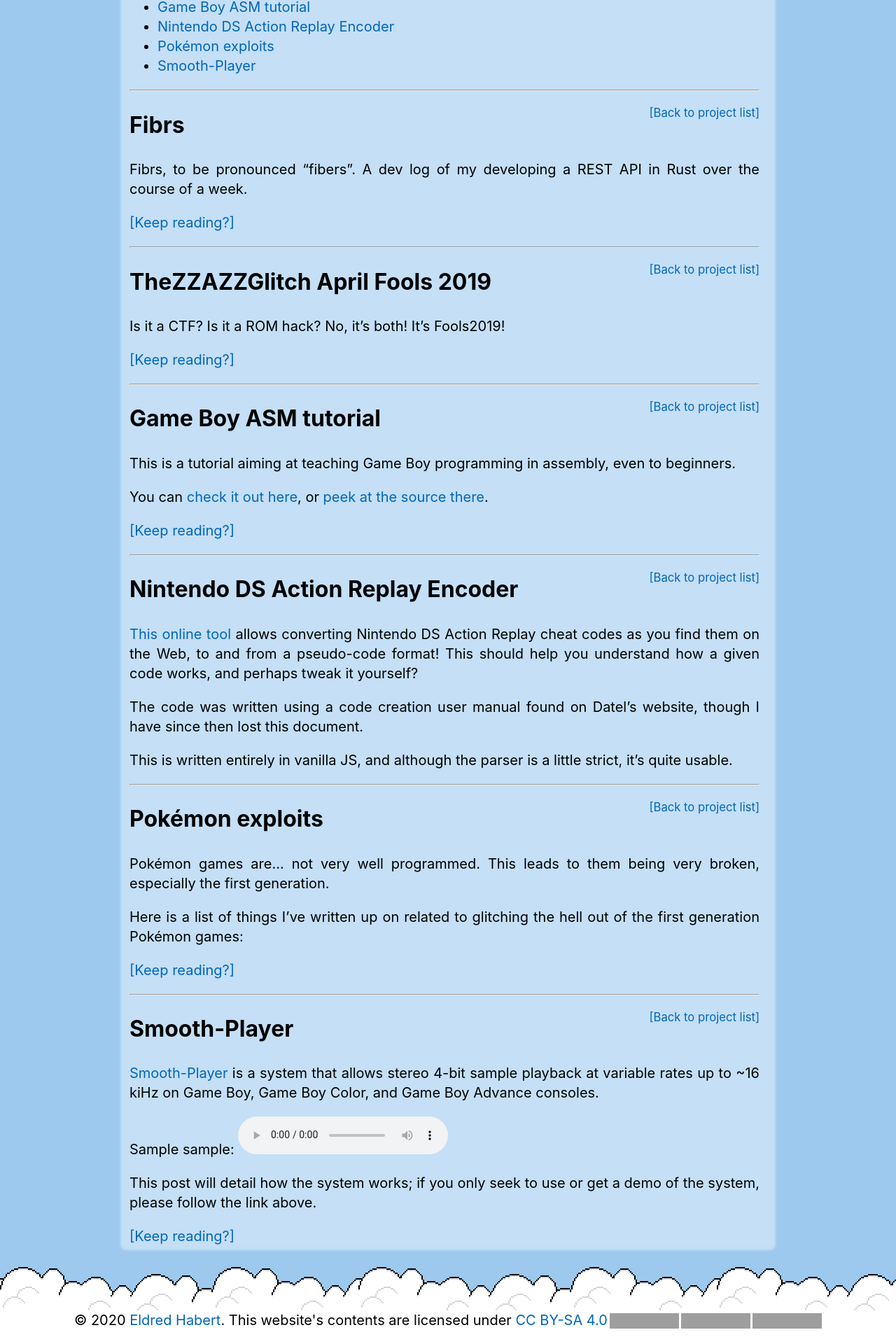
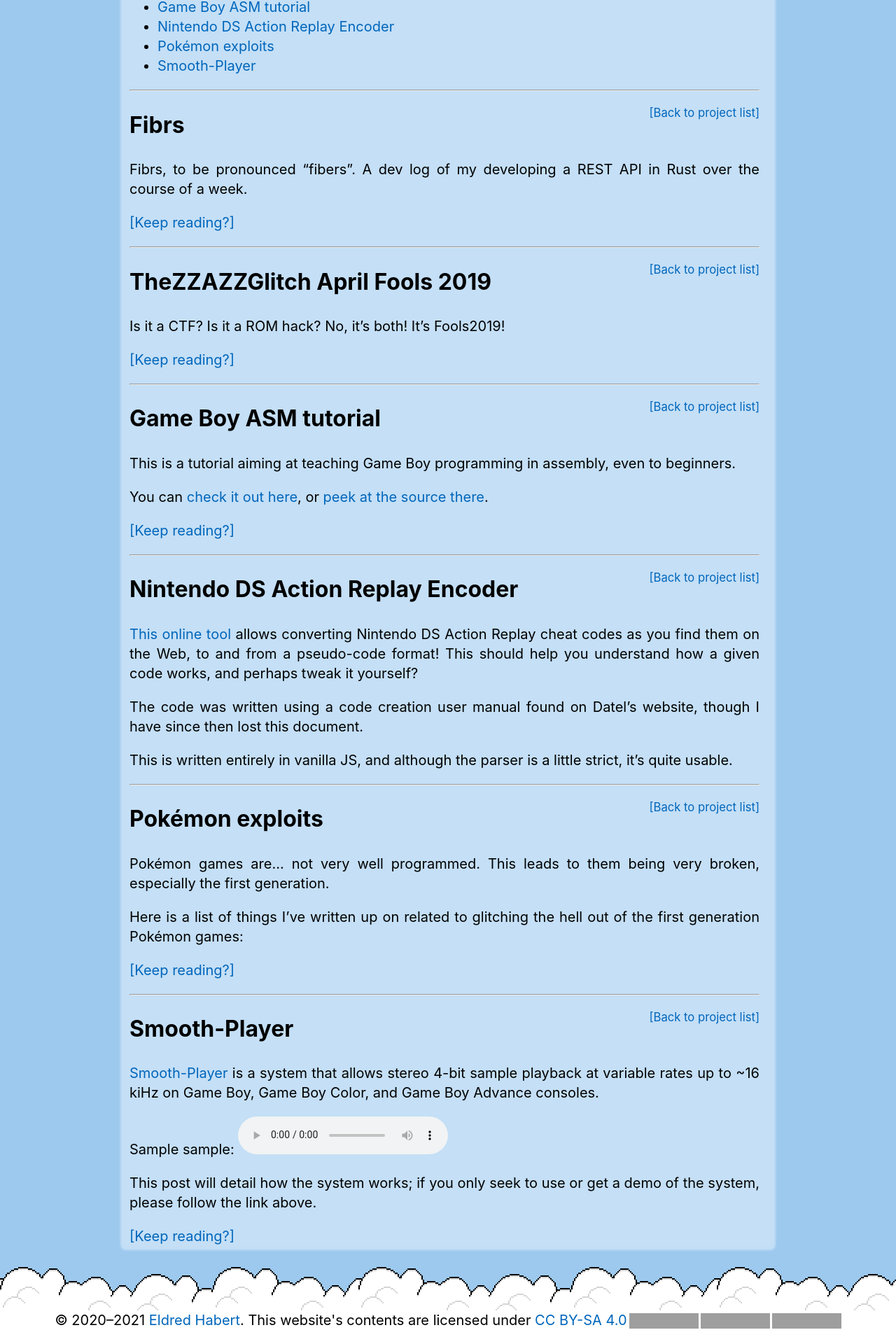
Before and after one commit to ISSOtm/issotm.github.io, a Jekyll site: the page built from _pages/index.md, in a window 1280 px wide. Shown: the part 954-2874 px from the top of the page at 70% size. Built offline with Jekyll 4.4.1, drawn with Linux system fonts in a browser that asks for light colours; some web fonts are replaced; grey boxes are pictures that could not be loaded.

Commit message:
Bump copyright date

```diff
--- a/_layouts/default.html
+++ b/_layouts/default.html
@@ -86,7 +86,7 @@
 		</div>
 		<div id="footer-separator"></div>
 		<footer>
-			<p xmlns:dct="http://purl.org/dc/terms/" xmlns:cc="http://creativecommons.org/ns#" class="license-text">© 2020 <a rel="cc:attributionURL dct:creator" property="cc:attributionName" href="https://eldred.fr/about">Eldred Habert</a>. This website's contents are licensed under <a rel="license" href="https://creativecommons.org/licenses/by-sa/4.0">CC BY-SA 4.0<img alt="" style="height:22px!important;margin-left:3px;vertical-align:text-bottom;" src="https://mirrors.creativecommons.org/presskit/icons/cc.svg?ref=chooser-v1" /><img alt="" style="height:22px!important;margin-left:3px;vertical-align:text-bottom;" src="https://mirrors.creativecommons.org/presskit/icons/by.svg?ref=chooser-v1" /><img alt="" style="height:22px!important;margin-left:3px;vertical-align:text-bottom;" src="https://mirrors.creativecommons.org/presskit/icons/sa.svg?ref=chooser-v1" /></a></p>
+			<p xmlns:dct="http://purl.org/dc/terms/" xmlns:cc="http://creativecommons.org/ns#" class="license-text">© 2020–2021 <a rel="cc:attributionURL dct:creator" property="cc:attributionName" href="https://eldred.fr/about">Eldred Habert</a>. This website's contents are licensed under <a rel="license" href="https://creativecommons.org/licenses/by-sa/4.0">CC BY-SA 4.0<img alt="" style="height:22px!important;margin-left:3px;vertical-align:text-bottom;" src="https://mirrors.creativecommons.org/presskit/icons/cc.svg?ref=chooser-v1" /><img alt="" style="height:22px!important;margin-left:3px;vertical-align:text-bottom;" src="https://mirrors.creativecommons.org/presskit/icons/by.svg?ref=chooser-v1" /><img alt="" style="height:22px!important;margin-left:3px;vertical-align:text-bottom;" src="https://mirrors.creativecommons.org/presskit/icons/sa.svg?ref=chooser-v1" /></a></p>
 		</footer>
 	</div>
 </body>
```
